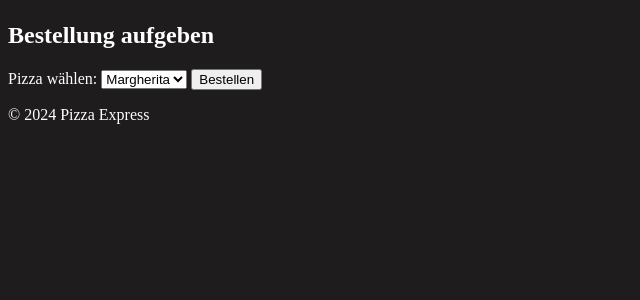
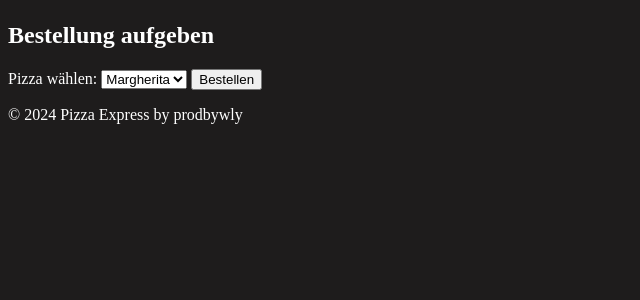
Before and after one commit to prodbywly/html_schule, a Flask app: page / in a window 1280 px wide. Shown: the part 241-541 px from the top of the page, without its empty margins (0-640 px from the left). Run offline with Flask 3, Linux system fonts and the light colour scheme.

Commit message:
updated index.html

```diff
--- a/templates/index.html
+++ b/templates/index.html
@@ -44,7 +44,7 @@
     <footer>
         <!--Container für den Footer der Seite-->
         <div id="footer_container">
-            <p>&copy; 2024 Pizza Express</p>
+            <p>&copy; 2024 Pizza Express by prodbywly</p>
         </div>
     </footer>
 </body>
```
